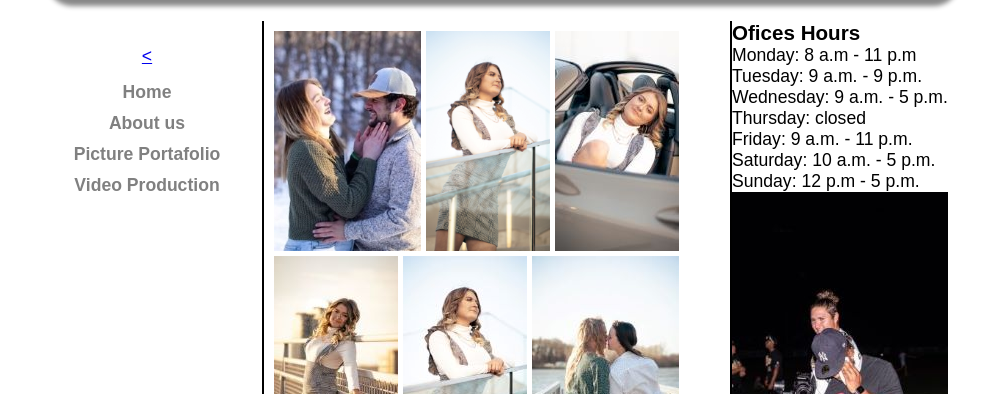
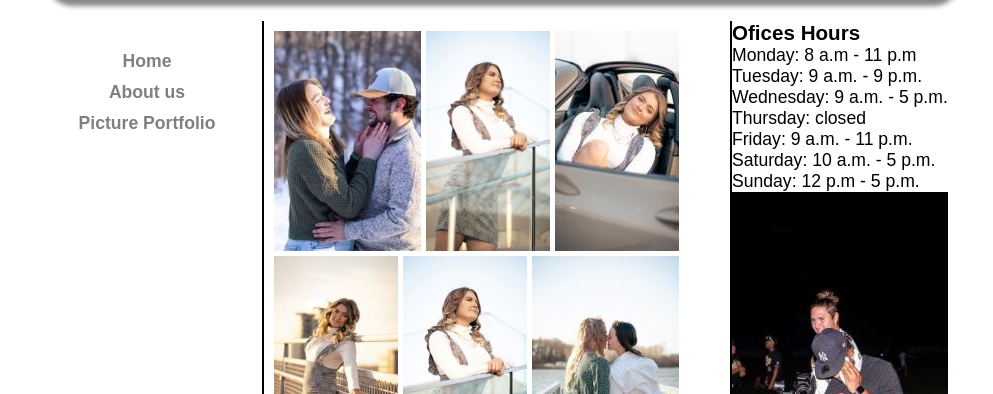
Before and after one commit to joesoriano24/Csoriano410, a plain HTML site: page pictureportafolio.html in a window 1280 px wide. Shown: the part 406-800 px from the top of the page, without its empty margins (143-1136 px from the left). Drawn offline with Linux system fonts and the light colour scheme.

Commit message:
Update pictureportafolio.html

```diff
--- a/pictureportafolio.html
+++ b/pictureportafolio.html
@@ -16,25 +16,17 @@
 
 
 </head>
-
 <body>
-
-<div id = "container">
-
+<div id="container">
 <header>
-
-<a href="index.html"><img src = "logojoevisual.png" alt="Joe Visual production" />
-
+<a href="index.html"><img src="logojoevisual.png" alt="Joe Visual production" /></a>
 </header>
-
-<div id = "wrapper">
-
+<div id="wrapper">
 <nav>
-	<<ul>
-	  <li><a href = "index.html">Home</a></li>
-	  <li><a href = "aboutus">About us</a></li>
-	  <li><a href = "pictureportafolio.html">Picture Portafolio</a></li>
-	  <li><a href = "videoproduction.html">Video Production</a></li>
+	<ul>
+	  <li><a href="index.html">Home</a></li>
+	  <li><a href="aboutus">About us</a></li>
+	  <li><a href="pictureportafolio.html">Picture Portfolio</a></li>
 	</ul>
 </nav>
 
```
